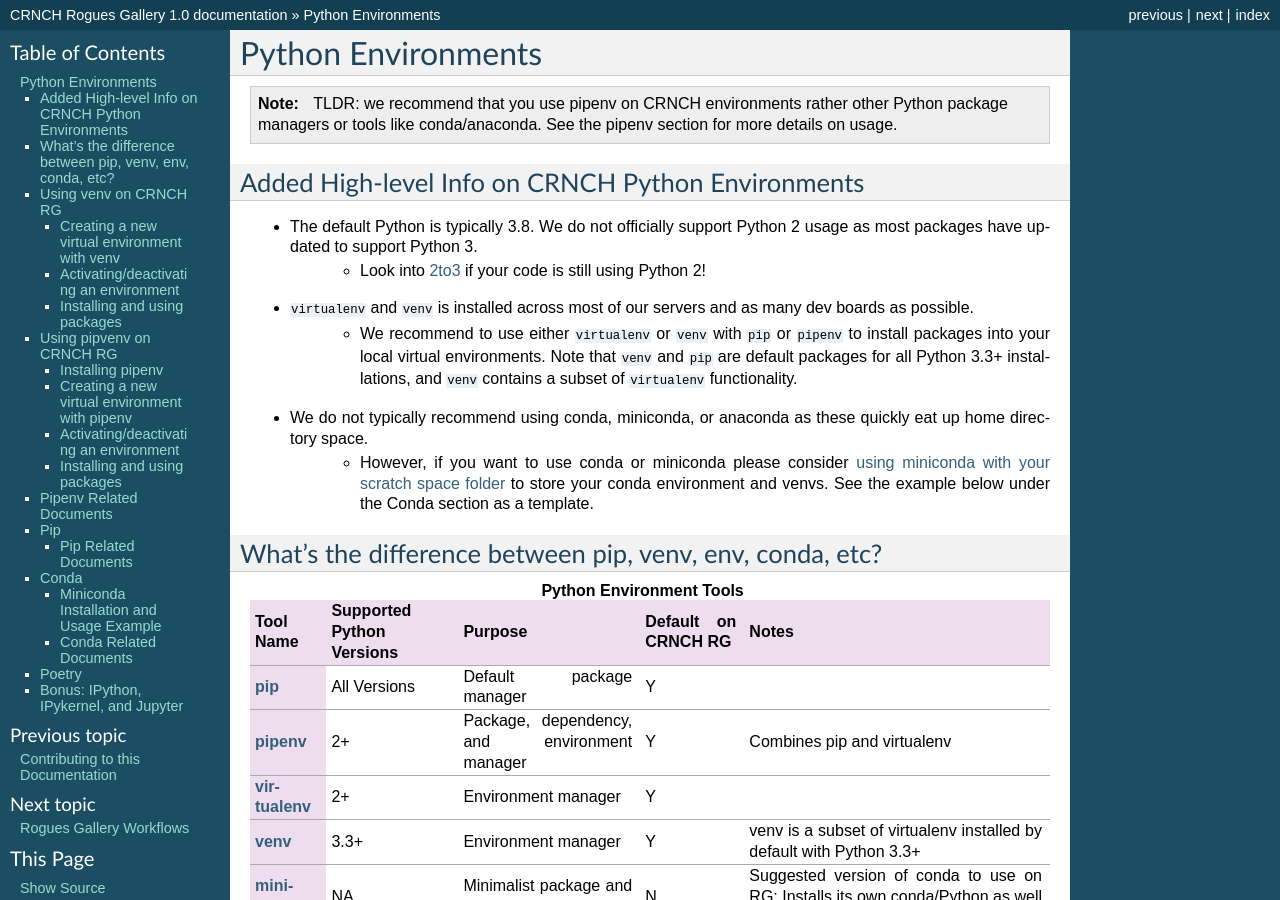
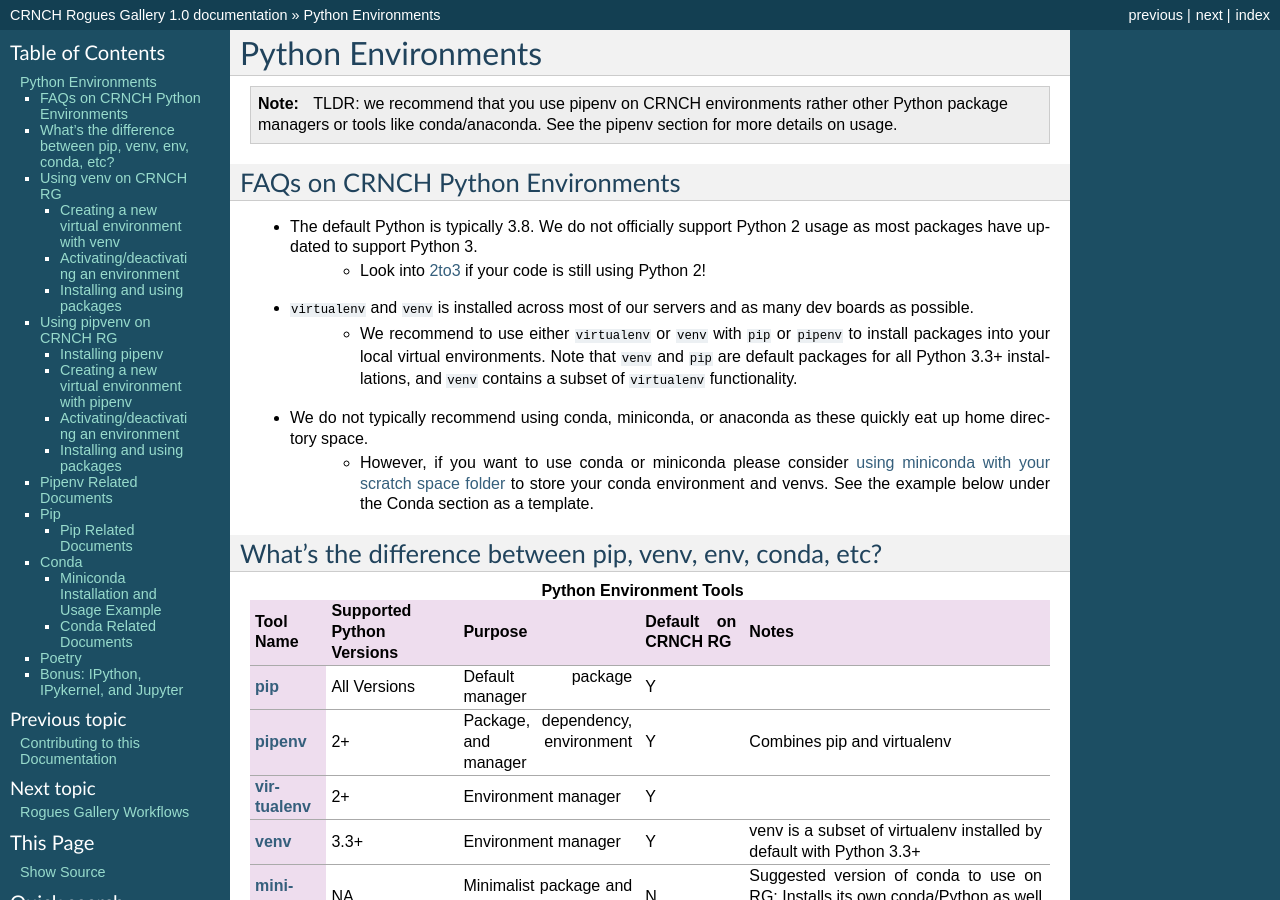
Before and after one commit to gt-crnch-rg/read-the-docs, a Sphinx documentation site: the page built from docs/general/python-environments.rst, in a window 1280 px wide and 900 px high. Built offline with Sphinx 7.4.7, drawn with Linux system fonts in a browser that asks for light colours; pages that are not in the unit, such as notebooks, are missing from menus.

Commit message:
Update python-environments.rst

```diff
--- a/docs/general/python-environments.rst
+++ b/docs/general/python-environments.rst
@@ -5,7 +5,7 @@ Python Environments
 .. note::
    TLDR: we recommend that you use pipenv on CRNCH environments rather other Python package managers or tools like conda/anaconda. See the pipenv section for more details on usage.
 
-Added High-level Info on CRNCH Python Environments
+FAQs on CRNCH Python Environments
 ===============
 - The default Python is typically 3.8. We do not officially support Python 2 usage as most packages have updated to support Python 3.
     - Look into `2to3 <https://docs.python.org/3/library/2to3.html>`__ if your code is still using Python 2!
```
